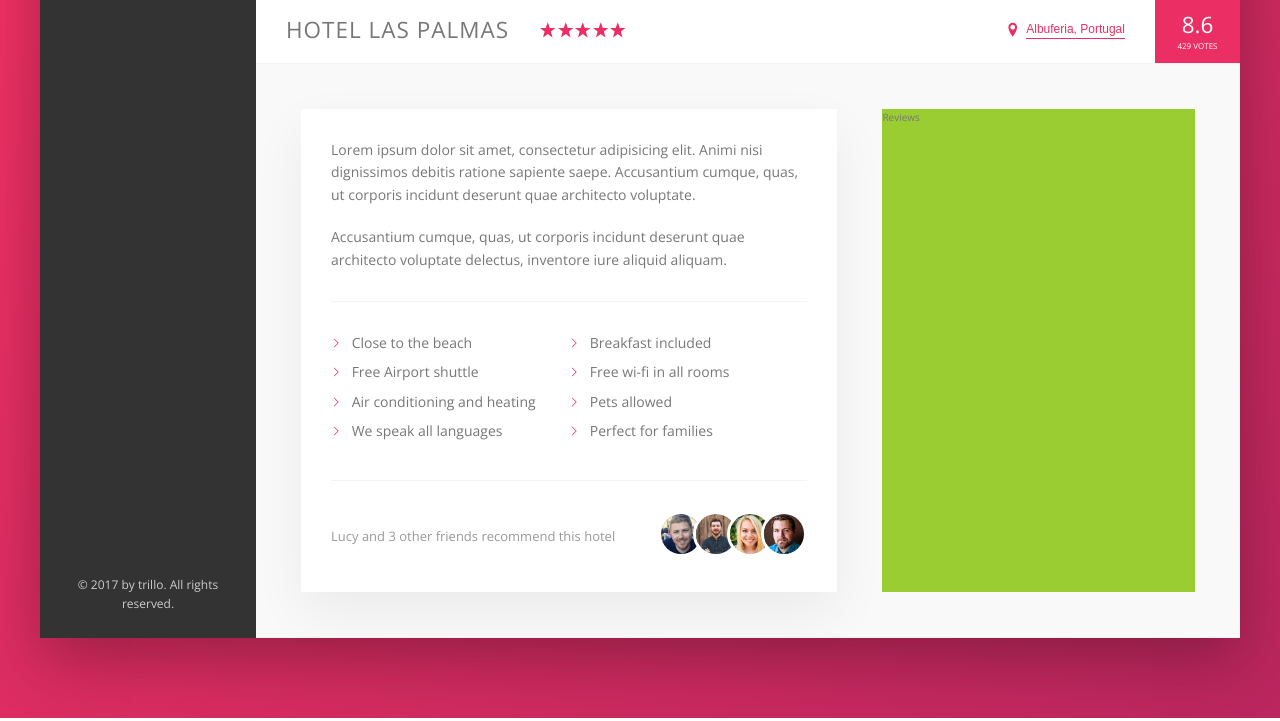
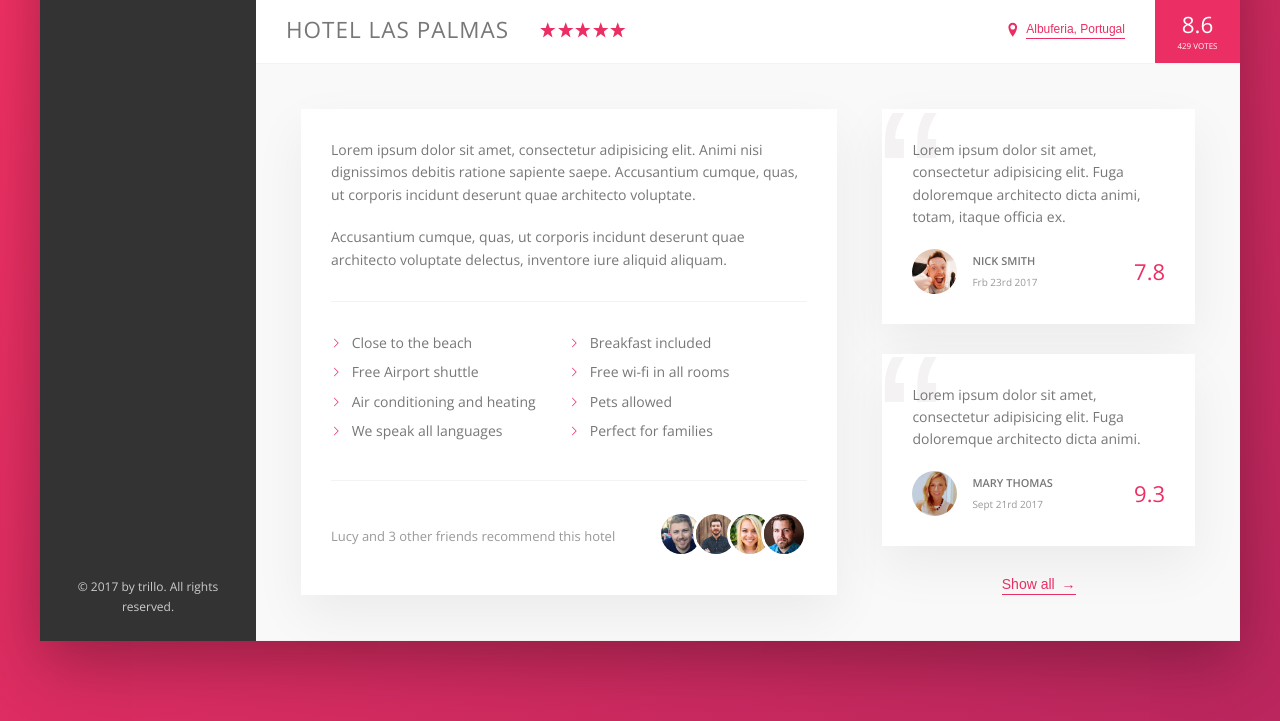
Before and after one commit to ShyamMahajan/SASS-CSS-Projects, a website: page Trillo/index.html in a window 1280 px wide. Shown: the part 538-1259 px from the top of the page. Drawn offline with nearby package versions, Linux system fonts and the light colour scheme.

Commit message:
finished reviews section

```diff
--- a/Trillo/index.html
+++ b/Trillo/index.html
@@ -178,7 +178,35 @@
                             </div>
                         </div>
                         <div class="user-reviews">
-                            Reviews
+                            <figure class="review">
+                                <blockquote class="review__text">
+                                    Lorem ipsum dolor sit amet, consectetur adipisicing elit. Fuga doloremque architecto dicta animi, totam, itaque officia ex.
+                                </blockquote>
+                                <figcaption class="review__user">
+                                    <img src="img/user-1.jpg" alt="User 1" class="review__photo">
+                                    <div class="review__user-box">
+                                        <p class="review__user-name">Nick Smith</p>
+                                        <p class="review__user-date">Frb 23rd 2017</p>
+                                    </div>
+                                    <div class="review__rating">7.8</div>
+                                </figcaption>
+                            </figure>
+                            <figure class="review">
+                                <blockquote class="review__text">
+                                    Lorem ipsum dolor sit amet, consectetur adipisicing elit. Fuga doloremque architecto dicta animi.
+                                </blockquote>
+                                <figcaption class="review__user">
+                                    <img src="img/user-2.jpg" alt="User 2" class="review__photo">
+                                    <div class="review__user-box">
+                                        <p class="review__user-name">Mary Thomas</p>
+                                        <p class="review__user-date">Sept 21rd 2017</p>
+                                    </div>
+                                    <div class="review__rating">9.3</div>
+                                </figcaption>
+                            </figure>
+                            <button class="btn-inline">
+                                Show all <span>&rarr;</span>
+                            </button>
                         </div>
                     </div>
                 </main>
--- a/Trillo/sass/_components.scss
+++ b/Trillo/sass/_components.scss
@@ -237,8 +237,18 @@
   background-color: transparent;
   cursor: pointer;
   transition: all .2s;
+
+  & span{
+    margin-left: 3px;
+    transition: margin-left .2s;
+  }
+
   &:hover{
-    color: var(--color-grey-dark-1)
+    color: var(--color-grey-dark-1);
+
+    span {
+      margin-left: 8px;
+    }
   }
   &:focus{
     outline: none;
@@ -325,7 +335,59 @@
       margin-right: -1.5rem;
     }
   }
-  &__friends{
+}
 
+/***Reviews***/
+.review{
+  background-color: #fff;
+  box-shadow: var(--shadow-light);
+  padding: 3rem;
+  margin-bottom: 3rem;
+  position: relative;
+  overflow: hidden;
+  &__text{
+    margin-bottom: 2rem;
+    z-index: 10;
+    position: relative;
+  }
+  &__user{
+    display: flex;
+    align-items: center;
+  }
+  &__photo{
+    width: 4.5rem;
+    height: 4.5rem;
+    border-radius: 50%;
+    margin-right: 1.5rem;
+  }
+  &__user-box{
+    margin-right: auto;
+  }
+  &__user-name{
+    font-size: 1.1rem;
+    font-weight: 600;
+    text-transform: uppercase;
+    margin-bottom: .4rem;
+  }
+  &__user-date{
+    font-size: 1rem;
+    color: var(--color-grey-dark-3);
+  }
+  &__rating{
+    color: var(--color-primary);
+    font-size: 2.2rem;
+    font-weight: 300;
+  }
+
+  &::before{
+    content: "\201C";
+    position: absolute;
+    top: -2.75rem;
+    z-index: 1;
+    left: -.5rem;
+    font-family: sans-serif;
+    line-height: 1;
+    font-size: 20rem;
+    color: var(--color-grey-light-2);
   }
 }
--- a/Trillo/sass/_layout.scss
+++ b/Trillo/sass/_layout.scss
@@ -30,6 +30,7 @@
 }
 
 .details{
+  font-size: 1.4rem;
   display: flex;
   padding: 4.5rem;
   background-color: var(--color-grey-light-1);
@@ -44,6 +45,8 @@
   font-size: 1.4rem;
 }
 .user-reviews{
-  background-color: yellowgreen;
   flex: 1;
+  display: flex;
+  flex-direction: column;
+  align-items: center;
 }
```
Also changed, not shown: Trillo/css/style.css.
